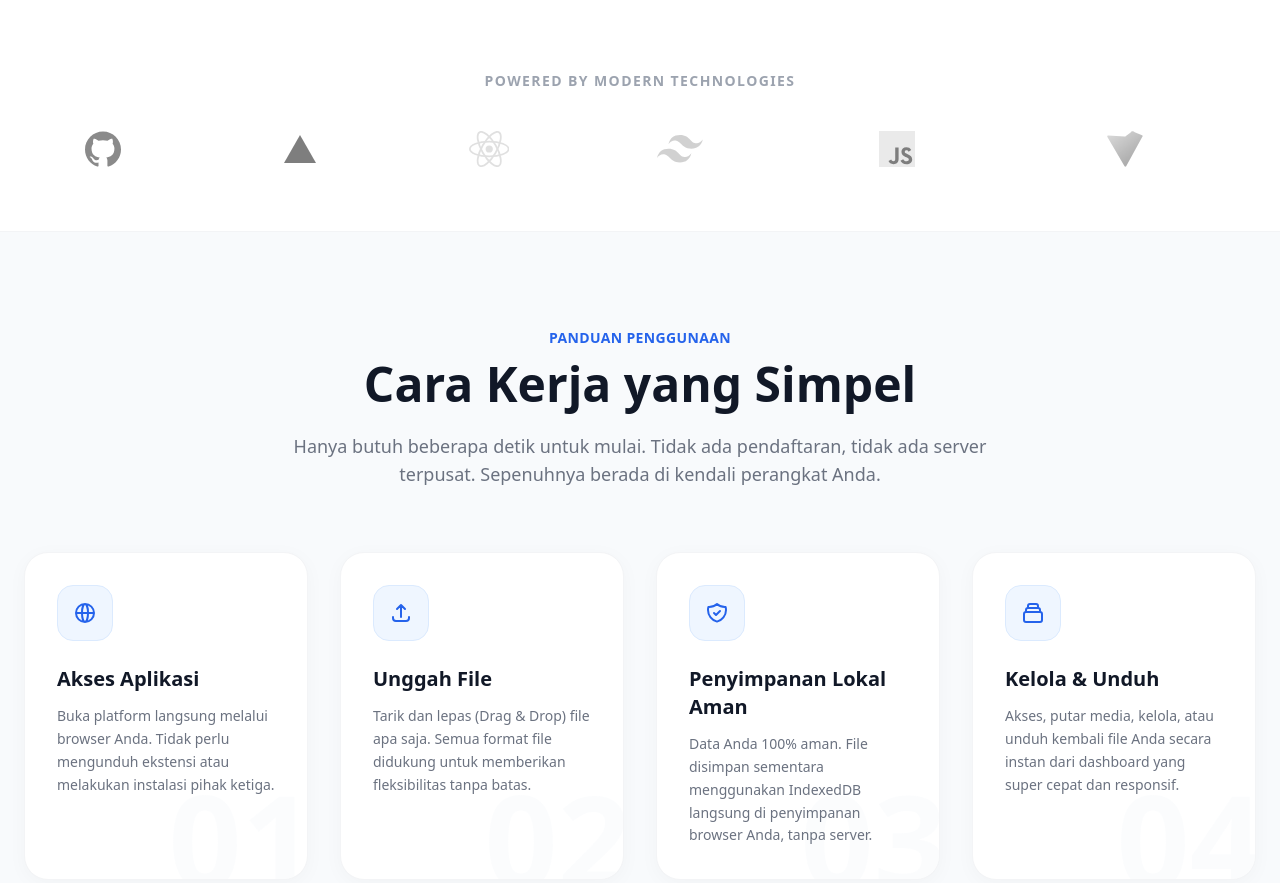
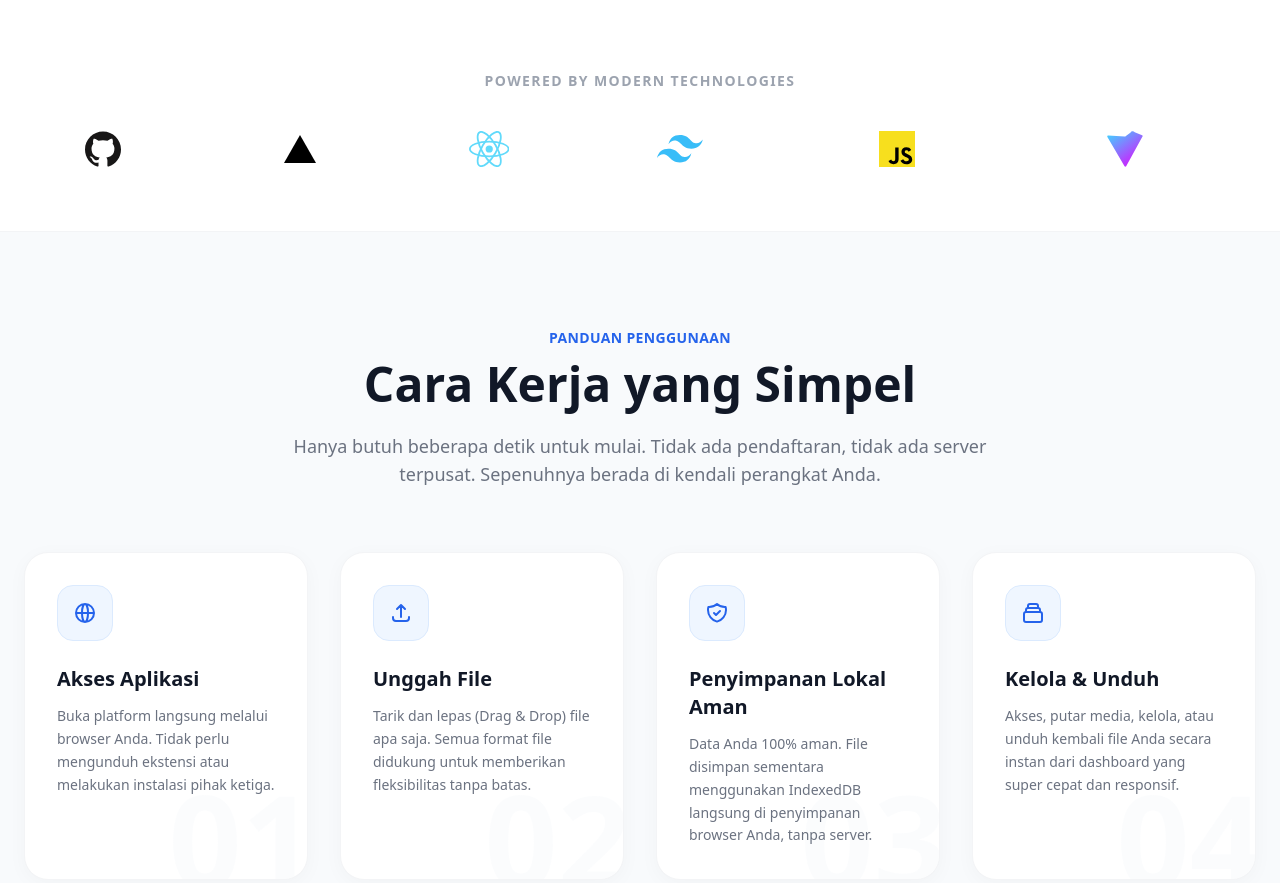
Before and after one commit to sanzzyproject/local-stronger, a React (Vite) app: page / in a window 1280 px wide. Shown: the part 780-1663 px from the top of the page. Built offline with nearby package versions, Linux system fonts and the light colour scheme.

Commit message:
Update ClientLogos.jsx

```diff
--- a/src/components/ClientLogos.jsx
+++ b/src/components/ClientLogos.jsx
@@ -68,7 +68,8 @@ export default function ClientLogos() {
           {logos.map((item, idx) => (
             <div
               key={idx}
-              className="group flex items-center space-x-3 cursor-pointer grayscale opacity-50 hover:grayscale-0 hover:opacity-100 transition-all duration-500 ease-out"
+              // Menghapus grayscale & opacity-50 di sini agar logo langsung berwarna cerah
+              className="group flex items-center space-x-3 cursor-pointer transition-all duration-500 ease-out"
             >
               <div className="transform group-hover:scale-110 transition-transform duration-500">
                 {item.logo}
```
